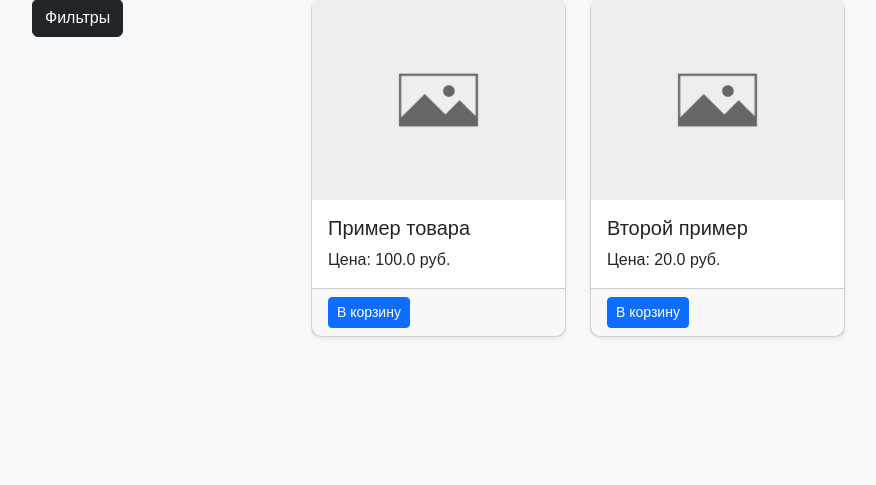
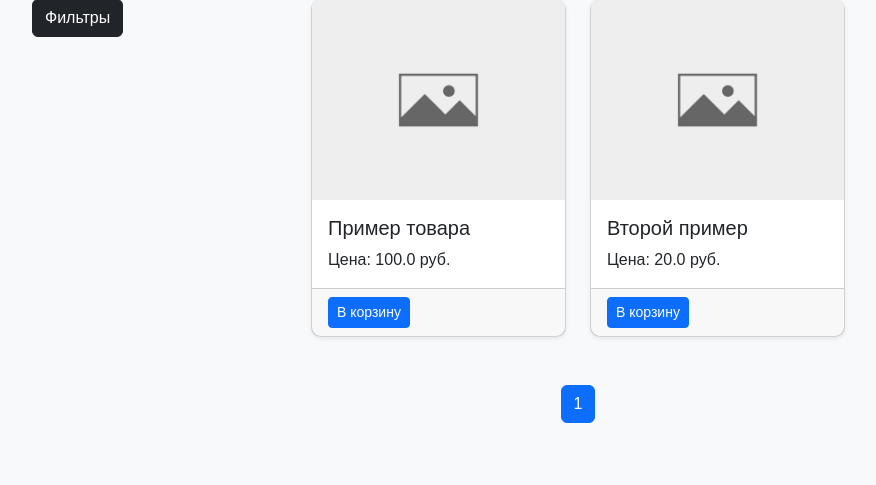
Before and after one commit to RuSick/igi, a Django app: page /shop/products/ in a window 1280 px wide. Shown: the part 81-566 px from the top of the page, without its empty margins (62-938 px from the left). Run offline with Django 5.2, Linux system fonts and the light colour scheme; data comes from the database, SQL or seed files in the repository.

Commit message:
pagination

```diff
--- a/carshop/shop/shop_views/views.py
+++ b/carshop/shop/shop_views/views.py
@@ -2,6 +2,7 @@ from django.shortcuts import render, redirect, get_object_or_404
 from django.contrib.auth.forms import UserCreationForm
 from django.contrib.auth.decorators import login_required, user_passes_test
 from django.db.models import Sum
+from django.core.paginator import Paginator
 
 from ..forms import ProductForm
 from ..models import Product, Supplier, Sale, Cart, Category
@@ -47,12 +48,17 @@ def public_products_view(request):
     if category_id:
         products = products.filter(category_id=category_id)
 
+    paginator = Paginator(products, 10)  # Показывать 10 товаров на странице
+    page_number = request.GET.get('page')  # Номер текущей страницы из параметра 'page'
+    page_obj = paginator.get_page(page_number)  # Получение данных для текущей страницы
+
     # Возврат шаблона с контекстом
     return render(request, 'shop/public_products.html', {
         'products': products,
         'min_price': min_price,
         'max_price': max_price,
         'selected_category': int(category_id) if category_id else None,
+        'page_obj': page_obj,
     })
 
 #товары crud
--- a/carshop/shop/templates/shop/public_products.html
+++ b/carshop/shop/templates/shop/public_products.html
@@ -86,4 +85,35 @@
         </div>
     </div>
 </div>
+
+<!-- Навигация пагинации -->
+<div class="container mt-5">
+    <nav aria-label="Навигация по страницам">
+        <ul class="pagination justify-content-center">
+            {% if page_obj.has_previous %}
+            <li class="page-item">
+                <a class="page-link" href="?page={{ page_obj.previous_page_number }}{% if request.GET.min_price %}&min_price={{ request.GET.min_price }}{% endif %}{% if request.GET.max_price %}&max_price={{ request.GET.max_price }}{% endif %}{% if request.GET.category %}&category={{ request.GET.category }}{% endif %}">
+                    Предыдущая
+                </a>
+            </li>
+            {% endif %}
+
+            {% for num in page_obj.paginator.page_range %}
+            <li class="page-item {% if page_obj.number == num %}active{% endif %}">
+                <a class="page-link" href="?page={{ num }}{% if request.GET.min_price %}&min_price={{ request.GET.min_price }}{% endif %}{% if request.GET.max_price %}&max_price={{ request.GET.max_price }}{% endif %}{% if request.GET.category %}&category={{ request.GET.category }}{% endif %}">
+                    {{ num }}
+                </a>
+            </li>
+            {% endfor %}
+
+            {% if page_obj.has_next %}
+            <li class="page-item">
+                <a class="page-link" href="?page={{ page_obj.next_page_number }}{% if request.GET.min_price %}&min_price={{ request.GET.min_price }}{% endif %}{% if request.GET.max_price %}&max_price={{ request.GET.max_price }}{% endif %}{% if request.GET.category %}&category={{ request.GET.category }}{% endif %}">
+                    Следующая
+                </a>
+            </li>
+            {% endif %}
+        </ul>
+    </nav>
+</div>
 {% endblock %}
```
Also changed, not shown: other parts of carshop/shop/templates/shop/public_products.html (+2 -3 lines), carshop/db.sqlite3.
